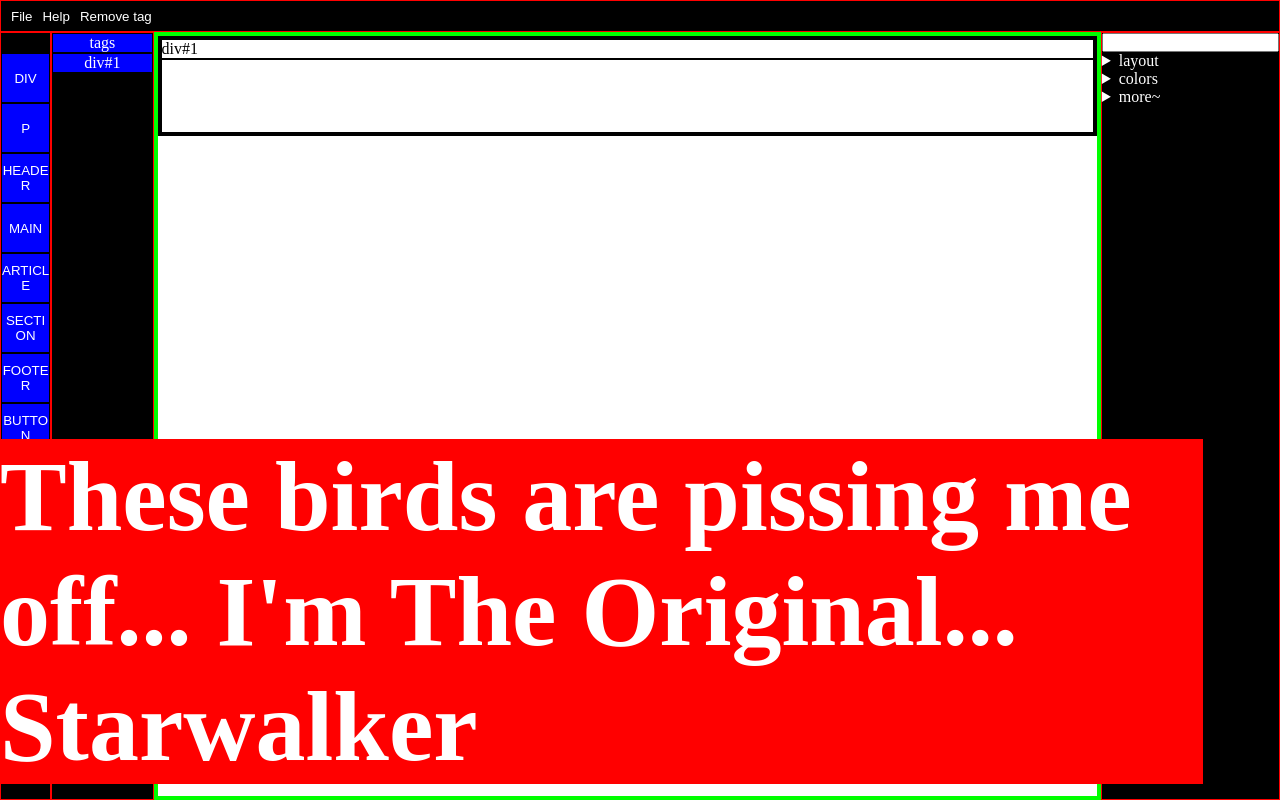
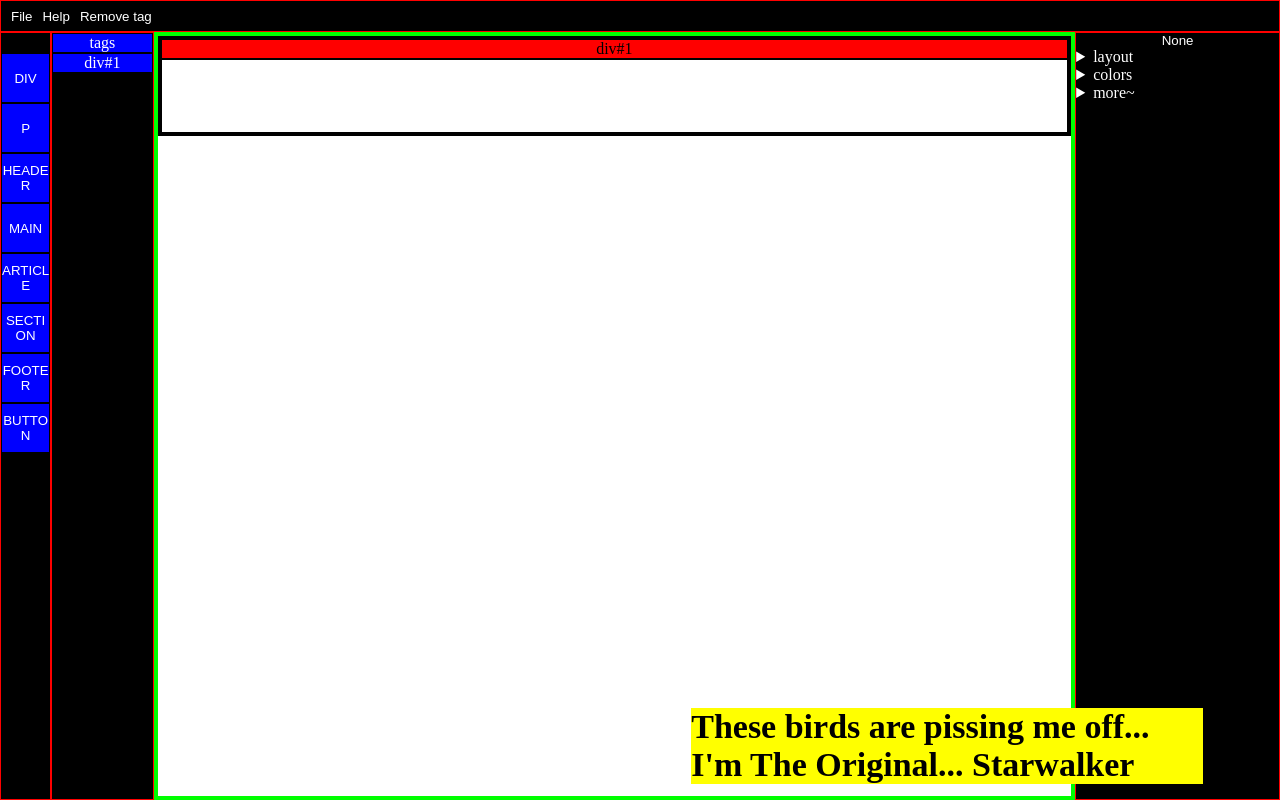
Before and after one commit to ZetsKai/wdev, a plain HTML site: page build/index.html in a window 1280 px wide. Both pictures are taken after a click on the button "DIV". Drawn offline with nearby package versions, Linux system fonts and the light colour scheme.

Commit message:
Update index.bundle.css

```diff
--- a/build/index.bundle.css
+++ b/build/index.bundle.css
@@ -8,6 +8,7 @@
   background-color: unset;
   border: none;
 }
+
 .sidebar--tools {
   grid-area: tags;
   padding: 20px 0px;
@@ -17,24 +18,50 @@
   word-wrap: break-word;
   height: 50px;
 }
+
 .tag {
   border: 2px solid black;
 }
+
 .selected {
   border-color: orange !important;
 }
+
 #page-view {
   grid-area: main;
   border: 4px solid lime;
   overflow-y: scroll;
 }
+
 .tag-box {
-  height: 100px;
+  min-height: 100px;
   border: 4px solid black;
 }
+
+#page-view > .tag-box:nth-of-type(1) .preview {
+  background-color: red;
+}
+#page-view > .tag-box:nth-of-type(2) .preview {
+  background-color: orange;
+}
+#page-view > .tag-box:nth-of-type(3) .preview {
+  background-color: yellow;
+}
+#page-view > .tag-box:nth-of-type(4) .preview {
+  background-color: green;
+}
+#page-view > .tag-box:nth-of-type(5) .preview {
+  background-color: blue;
+}
+#page-view > .tag-box:nth-of-type(6) .preview {
+  background-color: purple;
+}
+
 .preview {
   border-bottom: 2px solid black;
+  text-align: center;
 }
+
 .sidebar--list {
   grid-area: list;
   color: white;
@@ -48,10 +75,12 @@
   background-color: blue;
   border: 1px solid black;
 }
+
 .sidebar--edit {
   grid-area: editor;
   color: white;
 }
+
 .colors {
   display: flex;
   flex-direction: column;
@@ -64,52 +93,71 @@
   width: 100%;
   height: 100%;
   background-color: unset;
-  transition: background-color 1s ease-in;
 }
+
+.tag-name {
+  background-color: black;
+  color: white;
+  border: none;
+  outline: none;
+  width: 100%;
+}
+
 * {
   margin: 0;
   padding: 0;
   box-sizing: border-box;
 }
+
 html, body {
   height: 100%;
 }
+
 body {
   overflow: hidden;
   display: grid;
-  grid-template-columns: 4vw 8vw auto 14vw;
+  grid-template-columns: 4vw 8vw auto 16vw;
   grid-auto-rows: 4vh auto;
   grid-template-areas: "top top top top" "tags list main editor";
 }
+
 button {
   border: 1px solid black;
   color: white;
 }
+
 #selector {
   position: absolute;
-  font-size: 100px;
+  font-size: 34px;
   font-weight: bolder;
-  color: white;
-  z-index: 10;
+  color: black;
+  z-index: 69;
   right: 6%;
   bottom: 2%;
-  background-color: red;
+  max-width: 40vw;
+  background-color: yellow;
+  word-break: break-all;
 }
+
 .blue, .tag-name {
   text-align: center;
   color: white;
 }
+
 .blue {
   background-color: blue;
 }
+
 .red-border {
   border: 1px solid red;
 }
+
 .bar {
   display: flex;
   background: black;
   z-index: 10;
 }
+
 .sidebar {
   flex-direction: column;
 }
```
